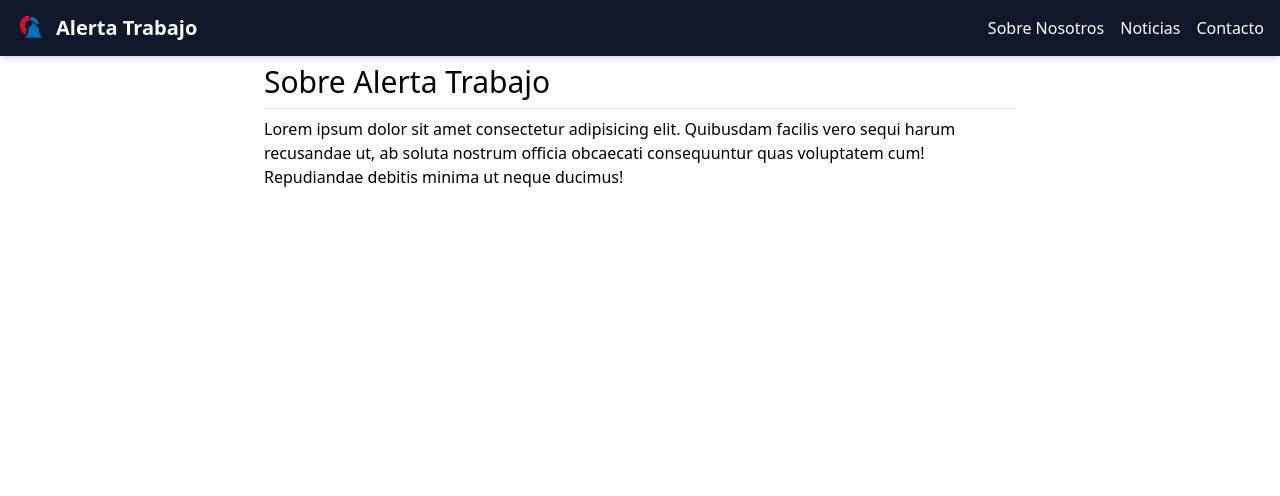
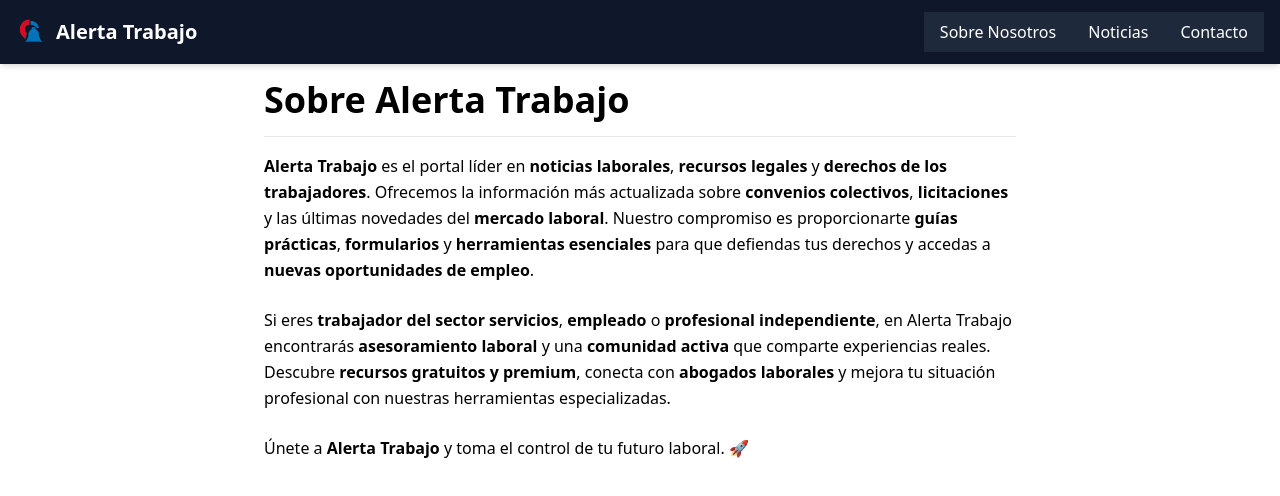
Before and after one commit to AlertaTrabajo/alertaTrabajo, an Angular app: page /sobre-nosotros in a window 1280 px wide. Shown: the top 496 px of the page. Built offline with nearby package versions, Linux system fonts and the light colour scheme.

Commit message:
Provisional landing page

```diff
--- a/src/app/app.component.html
+++ b/src/app/app.component.html
@@ -1,4 +1,4 @@
 <app-navbar></app-navbar>
-<div class="max-w-3xl m-auto mt-16 px-2">
+<div class="max-w-3xl m-auto mt-28 md:mt-20 px-2">
   <router-outlet></router-outlet>
 </div>
--- a/src/app/pages/about/about-page.component.html
+++ b/src/app/pages/about/about-page.component.html
@@ -1,8 +1,19 @@
-<h1 class="text-3xl">Sobre Alerta Trabajo</h1>
-<hr class="my-2">
+<h1 class="text-4xl font-bold">Sobre Alerta Trabajo</h1>
+<hr class="my-4">
 <section>
-  <p class="mb-4">
-    Lorem ipsum dolor sit amet consectetur adipisicing elit. Quibusdam facilis vero sequi harum recusandae ut,
-    ab soluta nostrum officia obcaecati consequuntur quas voluptatem cum! Repudiandae debitis minima ut neque ducimus!
+  <p class="mb-6 leading-relaxed">
+    <strong>Alerta Trabajo</strong> es el portal líder en <strong>noticias laborales</strong>, <strong>recursos legales</strong> y <strong>derechos de los trabajadores</strong>.
+    Ofrecemos la información más actualizada sobre <strong>convenios colectivos</strong>, <strong>licitaciones</strong> y las últimas novedades del <strong>mercado laboral</strong>.
+
+    Nuestro compromiso es proporcionarte <strong>guías prácticas</strong>, <strong>formularios</strong> y <strong>herramientas esenciales</strong> para que defiendas tus derechos y accedas a <strong>nuevas oportunidades de empleo</strong>.
+  </p>
+
+  <p class="mb-6 leading-relaxed">
+    Si eres <strong>trabajador del sector servicios</strong>, <strong>empleado</strong> o <strong>profesional independiente</strong>, en Alerta Trabajo encontrarás <strong>asesoramiento laboral</strong> y una <strong>comunidad activa</strong> que comparte experiencias reales.
+    Descubre <strong>recursos gratuitos y premium</strong>, conecta con <strong>abogados laborales</strong> y mejora tu situación profesional con nuestras herramientas especializadas.
+  </p>
+
+  <p class="mb-6 leading-relaxed">
+    Únete a <strong>Alerta Trabajo</strong> y toma el control de tu futuro laboral. 🚀
   </p>
 </section>
--- a/src/app/pages/contact/contact-page.component.html
+++ b/src/app/pages/contact/contact-page.component.html
@@ -1,7 +1,26 @@
-<h1 class="text-3xl">Contacto</h1>
-<hr class="my-2">
+<h1 class="text-4xl font-bold">Contacto y Asesoramiento Laboral</h1>
+<hr class="my-4">
 <section>
-  <p class="mb-4">
-    Ponte en contacto con nosotros para resolver cualquier duda o recibir asistencia.
+  <p class="mb-6 leading-relaxed">
+    ¿Tienes dudas sobre <strong>derechos laborales</strong> o necesitas <strong>asistencia profesional</strong>?
+    En <strong>Alerta Trabajo</strong> estamos aquí para ayudarte.
+    Contacta con nuestro equipo y recibe asesoramiento personalizado en cuestiones legales, licitaciones y consultas laborales.
+  </p>
+
+  <p class="mb-6 leading-relaxed">
+    💼 Ya sea para resolver inquietudes sobre <strong>contratos</strong>, <strong>despidos</strong> o <strong>convenios colectivos</strong>, nuestro equipo de expertos está disponible para brindarte la orientación que necesitas.
+  </p>
+
+  <p class="mb-6 leading-relaxed">
+    📩 Escríbenos directamente a:
+    <a href="mailto:alertatrabajo.contacto@gmail.com" class="text-blue-400 hover:underline">
+      alertatrabajo.contacto&#64;
+      gmail.com
+    </a>
+    o conéctate con nosotros a través de:
+    <a href="https://x.com/Alerta_Trabajo" target="_blank" class="text-blue-400 hover:underline">
+      Twitter(X) (&#64;
+      Alerta_Trabajo)
+    </a> para recibir atención rápida y resolver tus consultas en tiempo real.
   </p>
 </section>
--- a/src/app/pages/pricing/pricing-page.component.html
+++ b/src/app/pages/pricing/pricing-page.component.html
@@ -1,7 +1,18 @@
-<h1 class="text-3xl">Noticias Laborales</h1>
-<hr class="my-2">
+<h1 class="text-4xl font-bold">Últimas Noticias Laborales y Licitaciones</h1>
+<hr class="my-4">
 <section>
-  <p class="mb-4">
-    Mantente informado sobre las últimas novedades laborales y licitaciones.
+  <p class="mb-6 leading-relaxed">
+    Mantente al día con las <strong>noticias laborales</strong> más recientes, <strong>licitaciones públicas</strong> y cambios importantes en <strong>derechos de los trabajadores</strong>.
+    En <strong>Alerta Trabajo</strong> te ofrecemos actualizaciones constantes sobre el <strong>mercado laboral</strong>, convenios y oportunidades que afectan a trabajadores y empresas.
+  </p>
+
+  <p class="mb-6 leading-relaxed">
+    Descubre <strong>nuevas normativas</strong>, sigue las licitaciones más relevantes del sector y anticípate a los cambios que impactan en el ámbito profesional.
+    Nuestra plataforma te proporciona <strong>información precisa y actualizada</strong> para que siempre estés un paso adelante.
+  </p>
+
+  <p class="mb-6 leading-relaxed">
+    📢 <strong>No te pierdas ninguna noticia laboral </strong>
+    <a href="https://x.com/Alerta_Trabajo" target="_blank" class="text-blue-400 hover:underline">, Síguenos en Twitter</a> para recibir actualizaciones en tiempo real.
   </p>
 </section>
--- a/src/app/shared/components/navbar/navbar.component.html
+++ b/src/app/shared/components/navbar/navbar.component.html
@@ -1,5 +1,5 @@
 <nav
-  class="text-white gap-4 top-0 absolute z-50 w-full flex justify-between items-center px-4 py-3 bg-slate-900 shadow-md"
+  class="text-white gap-4 top-0 fixed z-50 w-full flex justify-between items-center px-4 py-3 bg-slate-900 shadow-md"
 >
   <!-- Logo y Título -->
   <div class="flex items-center">
@@ -7,10 +7,29 @@
     <span class="text-xl font-bold">Alerta Trabajo</span>
   </div>
 
-  <!-- Enlaces de Navegación -->
-  <div class="flex gap-4">
-    <a class="hover:underline" [routerLink]="['/sobre-nosotros']">Sobre Nosotros</a>
-    <a class="hover:underline" [routerLink]="['/noticias']">Noticias</a>
-    <a class="hover:underline" [routerLink]="['/contacto']">Contacto</a>
+  <!-- Botón del Menú (Visible en pantallas pequeñas) -->
+  <button
+    class="block md:hidden"
+    (click)="toggleMenu()"
+    aria-label="Abrir Menú"
+  >
+    <svg class="h-6 w-6" fill="none" viewBox="0 0 24 24" stroke="currentColor">
+      <path
+        stroke-linecap="round"
+        stroke-linejoin="round"
+        stroke-width="2"
+        d="M4 6h16M4 12h16m-7 6h7"
+      />
+    </svg>
+  </button>
+
+  <!-- Enlaces de Navegación (Ocultos en móvil) -->
+  <div
+    [ngClass]="{'hidden': !isMenuOpen, 'flex': isMenuOpen}"
+    class="flex-col absolute top-16 left-0 w-full bg-slate-800 md:flex md:static md:flex-row md:w-auto"
+  >
+    <a class="hover:underline block px-4 py-2" [routerLink]="['/sobre-nosotros']">Sobre Nosotros</a>
+    <a class="hover:underline block px-4 py-2" [routerLink]="['/noticias']">Noticias</a>
+    <a class="hover:underline block px-4 py-2" [routerLink]="['/contacto']">Contacto</a>
   </div>
 </nav>
--- a/src/app/shared/components/navbar/navbar.component.ts
+++ b/src/app/shared/components/navbar/navbar.component.ts
@@ -11,9 +11,9 @@ import { RouterLink } from '@angular/router';
 })
 export class NavbarComponent {
 
-  menuOpen = false;
+  isMenuOpen: boolean = false;
 
   toggleMenu() {
-    this.menuOpen = !this.menuOpen;
+    this.isMenuOpen = !this.isMenuOpen;
   }
  }
```
